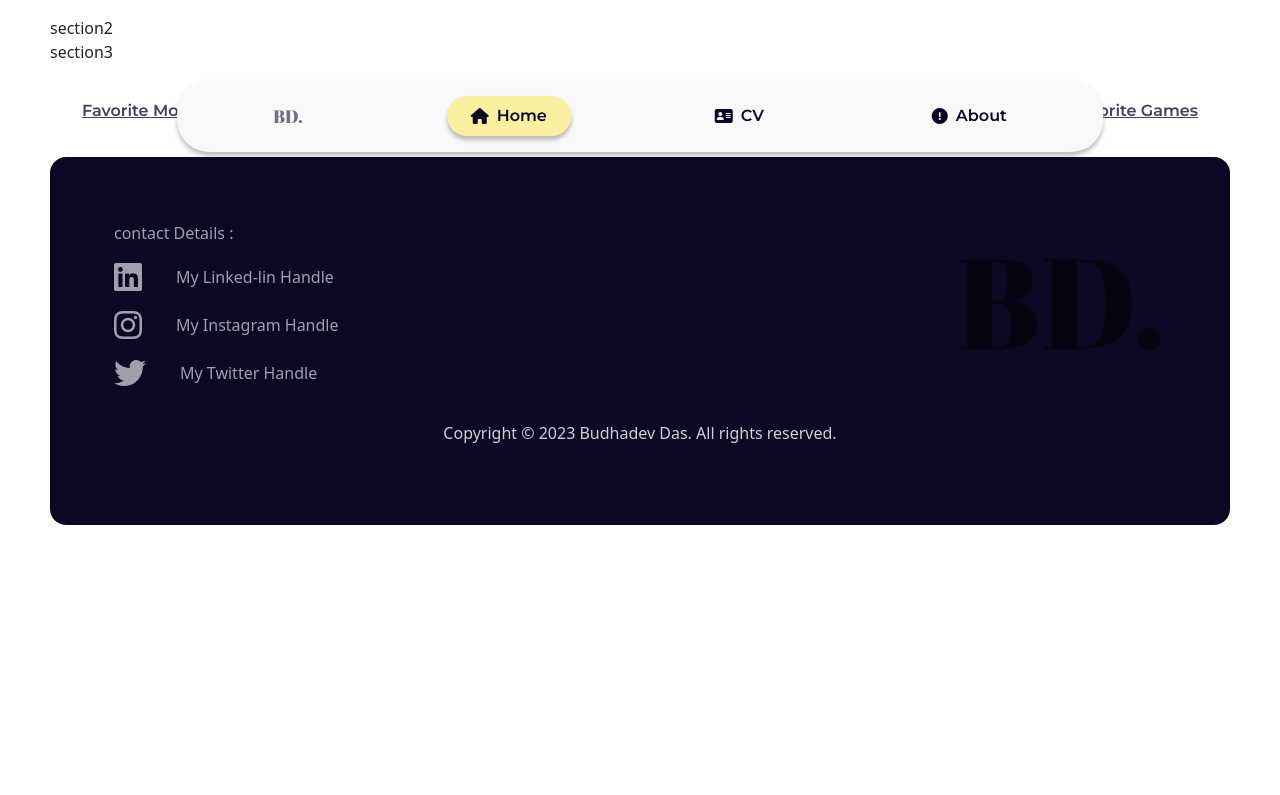
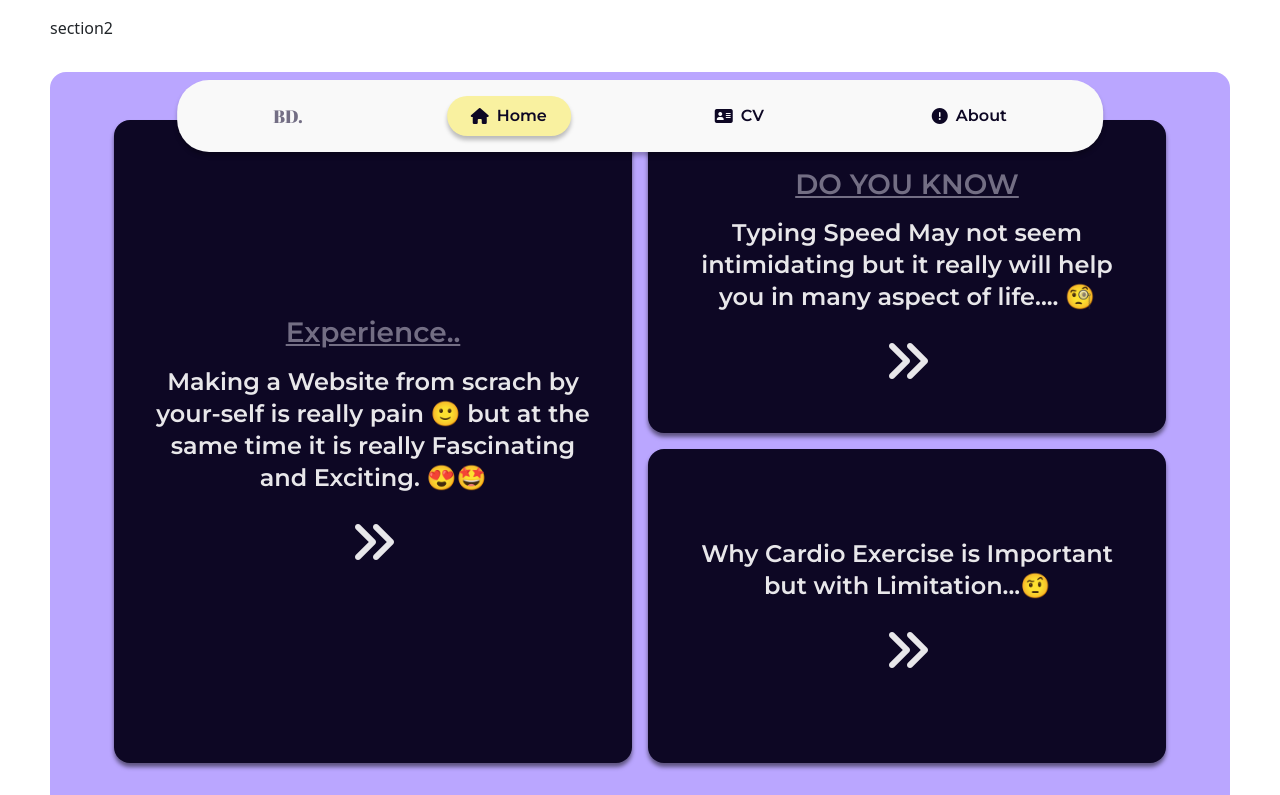
Before and after one commit to Mikun007/Mikun-s-Website, a React (Create React App) app: page / in a window 1280 px wide. Shown: the part 584-1379 px from the top of the page. Before the commit the page ends 1139 px from the top, so only its background shows below. Built offline with nearby package versions, Linux system fonts and the light colour scheme.

Commit message:
Finished Section_3 of Home Page

```diff
--- a/public/css/index.css
+++ b/public/css/index.css
@@ -85,6 +85,58 @@ body {
   left: 50%;
   transform: translateX(-50%);
   top: 35%;
+}
+
+#third_section_home {
+  display: grid;
+  grid-template-columns: repeat(2, 1fr);
+  grid-template-rows: repeat(4, 1fr);
+  background-color: #BAA6FF;
+  padding: 3rem 4rem;
+  border-radius: 16px;
+  gap: 16px;
+  margin-top: 2rem;
+}
+#third_section_home a {
+  display: flex;
+  flex-direction: column;
+  gap: 8px;
+  justify-content: center;
+  padding: 3rem 2rem;
+  text-align: center;
+  margin: 0;
+  border-radius: 16px;
+  text-decoration: none;
+  box-shadow: 0px 4px 4px rgba(0, 0, 0, 0.5);
+  background-color: #0D0724;
+}
+#third_section_home a:hover {
+  background-color: #070412;
+}
+#third_section_home a h3 {
+  font-family: "Montserrat";
+  color: #736E84;
+  text-decoration: underline;
+}
+#third_section_home a p {
+  font-family: "Montserrat";
+  font-style: normal;
+  font-weight: 600;
+  font-size: 24px;
+  line-height: 32px;
+  color: #E8E7EA;
+}
+#third_section_home a i {
+  color: #E8E7EA;
+}
+#third_section_home a:nth-child(1) {
+  grid-row: span 4;
+}
+#third_section_home a:nth-child(2) {
+  grid-row: span 2;
+}
+#third_section_home a:nth-child(3) {
+  grid-row: span 2;
 }
 
 #fourth_section_home {
@@ -251,6 +303,13 @@ div.fixed-navbar-position-home nav:last-child {
   div.fixed-navbar-position-home nav {
     gap: 8vh;
   }
+  #first_section_home {
+    justify-content: center;
+  }
+  #third_section_home {
+    padding: 2rem;
+    grid-template-columns: 1fr;
+  }
 }
 @media screen and (max-width: 780px) {
   div.fixed-navbar-position-home nav {
--- /dev/null
+++ b/public/sass/Home and the sections/_home_section_3.scss
@@ -0,0 +1,57 @@
+#third_section_home {
+    display: grid;
+    grid-template-columns: repeat(2, 1fr);
+    grid-template-rows: repeat(4, 1fr);
+    background-color: $light_complimetary_light_3;
+    padding: 3rem 4rem;
+    border-radius: 16px;
+    gap: 16px;
+    margin-top: 2rem;
+
+    & a {
+        display: flex;
+        flex-direction: column;
+        gap: 8px;
+        justify-content: center;
+        padding: 3rem 2rem;
+        text-align: center;
+        margin: 0;
+        border-radius: 16px;
+        text-decoration: none;
+        box-shadow: 0px 4px 4px rgb(0, 0, 0, 0.50);
+        background-color: $Dark_light_1;
+
+        &:hover {
+            background-color: $Dark;
+        }
+
+        & h3 {
+            font-family: "Montserrat";
+            color: $Dark_light_4;
+            text-decoration: underline;
+        }
+
+        & p {
+            font-family: 'Montserrat';
+            font-style: normal;
+            font-weight: 600;
+            font-size: 24px;
+            line-height: 32px;
+            color: $Dark_light_7;
+        }
+
+        & i {
+            color: $Dark_light_7;
+        }
+    }
+
+    & a:nth-child(1) {
+        grid-row: span 4;
+    }
+    & a:nth-child(2) {
+        grid-row: span 2;
+    }
+    & a:nth-child(3) {
+        grid-row: span 2;
+    }
+}
--- a/public/sass/index.scss
+++ b/public/sass/index.scss
@@ -9,6 +9,7 @@ body {
 // Home Page and all of its section
 @import "./Home\ and\ the\ sections/home";
 @import "./Home\ and\ the\ sections/home_section_1";
+@import "./Home\ and\ the\ sections/home_section_3";
 @import "./Home\ and\ the\ sections/home_section_4";
 
 
--- a/src/Routers/home_sections/section_3.jsx
+++ b/src/Routers/home_sections/section_3.jsx
@@ -1,7 +1,23 @@
+import { Link } from "react-router-dom";
+
 function Section_3() {
     return(
         <section id="third_section_home">
-            section3
+            <Link>
+                <h3>Experience..</h3>
+                <p>Making a Website from scrach by your-self is really pain 🙂 but at the same time it is really
+                    Fascinating and Exciting. 😍🤩</p>
+                <i class="fa-solid fa-angles-right fa-3x"></i>
+            </Link>
+            <a href="https://www.skillsyouneed.com/rhubarb/benefits-of-typing.html" target="_blank">
+                <h3>DO YOU KNOW</h3>
+                <p>Typing Speed May not seem intimidating but it really will help you in many aspect of life.... 🧐</p>
+                <i class="fa-solid fa-angles-right fa-2x fa-3x"></i>
+            </a>
+            <a href="">
+                <p>Why Cardio Exercise is Important but with Limitation...🤨</p>
+                <i class="fa-solid fa-angles-right fa-3x"></i>
+            </a>
         </section>
     );
 };
```
Also changed, not shown: public/sass/_media.scss (+10 -0 lines).
